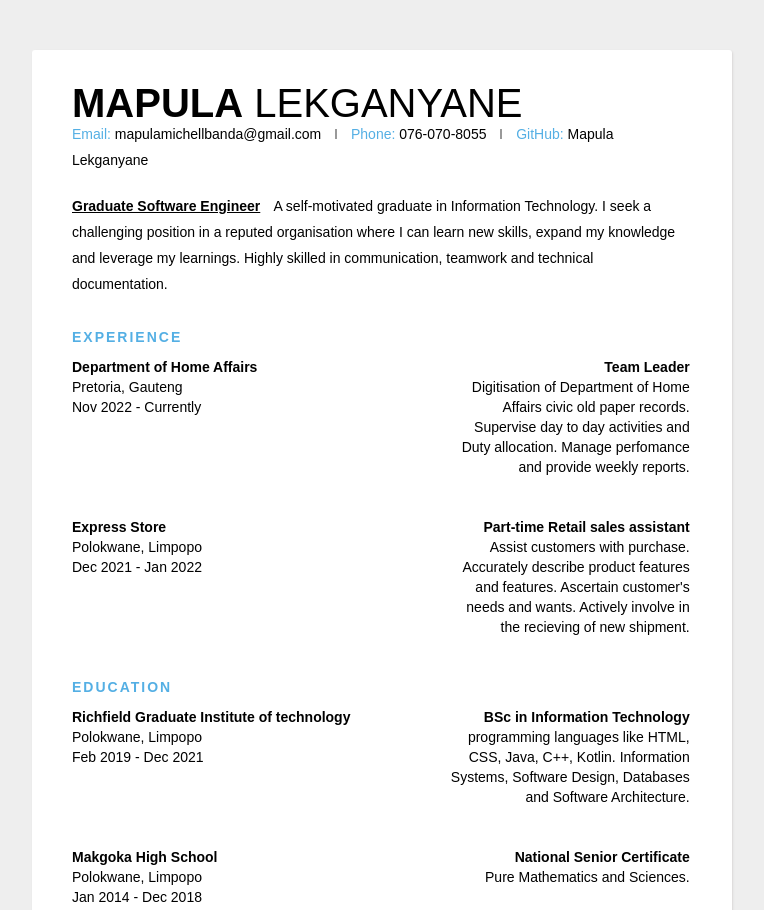
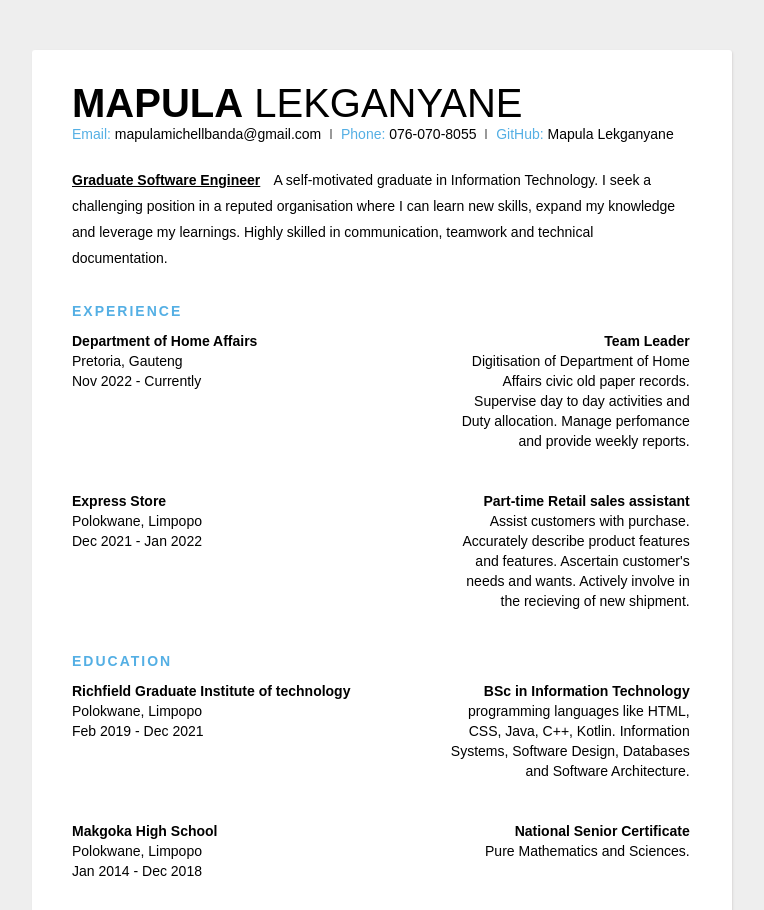
Before and after one commit to MapulaLekganyane/resume, a plain HTML site: page index.html in a window 1280 px wide. Shown: the top 910 px of the page, without its empty margins (258-1022 px from the left). Drawn offline with Linux system fonts and the light colour scheme.

Commit message:
Update style.css

```diff
--- a/style.css
+++ b/style.css
@@ -60,7 +60,7 @@
       height: 10px;
       display: inline-block;
       border-left: 2px solid #999;
-      margin: 0px 10px;
+      margin: 0px 5px;
     }
 
     .position {
```
